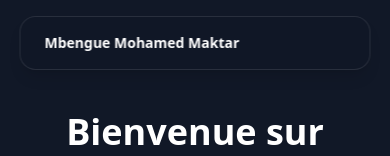
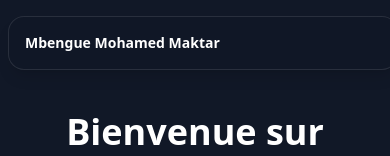
Before and after one commit to Mohamed-Makhtar-Mbengue/portfolio, a Next.js app: page / in a window 390 px wide. Shown: the top 156 px of the page. Built offline with nearby package versions, Linux system fonts and the light colour scheme.

Commit message:
Fix responsive navbar2

```diff
--- a/components/Navbar.tsx
+++ b/components/Navbar.tsx
@@ -17,17 +17,18 @@ export default function Navbar() {
     <nav
       className="
         fixed top-4 left-1/2 -translate-x-1/2
-        w-[90%] md:w-[70%]
+        w-full mx-2 md:w-[70%]
         bg-gray-900/60 backdrop-blur-xl
         border border-white/10
         rounded-2xl shadow-lg
         z-50
-        px-6 py-3
+        px-4 py-3
         flex items-center justify-between
+        overflow-hidden
       "
     >
       {/* Branding */}
-      <h1 className="text-sm md:text-lg font-semibold text-white">
+      <h1 className="text-sm md:text-lg font-semibold text-white whitespace-nowrap">
         Mbengue Mohamed Maktar
       </h1>
 
```
